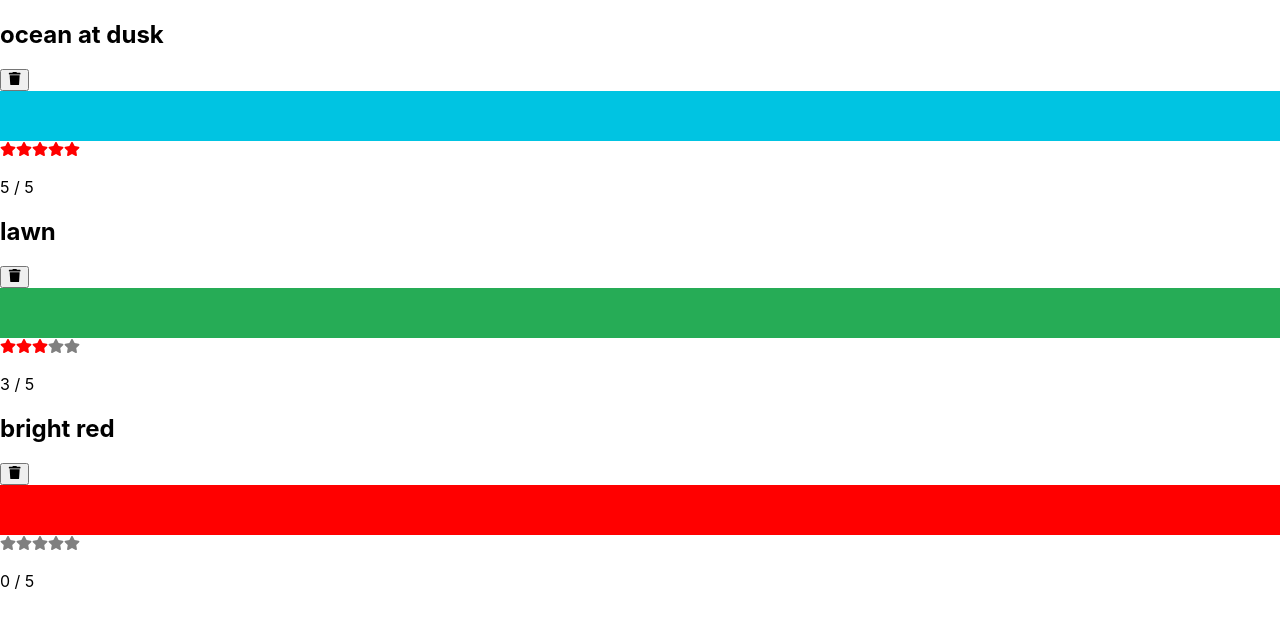
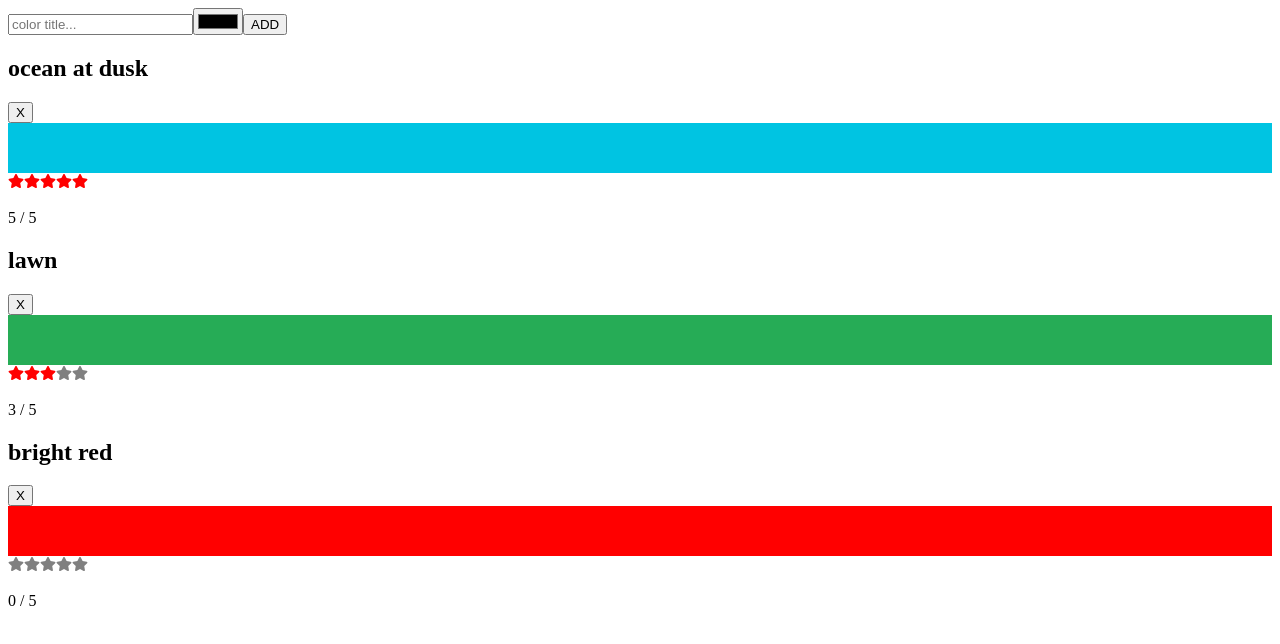
Before and after one commit to jong-k/ecommerce-platform, a React (Create React App) app: page / in a window 1280 px wide. Shown: the top 644 px of the page. Built offline with nearby package versions, Linux system fonts and the light colour scheme.

Commit message:
6.6.4. 콘텍스트와 커스텀 훅

```diff
--- a/package.json
+++ b/package.json
@@ -12,6 +12,7 @@
     "react-dom": "^18.2.0",
     "react-icons": "^4.6.0",
     "react-scripts": "5.0.1",
+    "uuid": "^9.0.0",
     "web-vitals": "^2.1.4"
   },
   "scripts": {
--- a/src/App.js
+++ b/src/App.js
@@ -1,25 +1,13 @@
-import React, { useState } from "react";
-import colorData from "./data/color-data.json";
+import React from "react";
 import ColorList from "./components/ColorList";
+import AddColorForm from "./components/AddColorForm";
 
-// 상태를 App 컴포넌트에만 저장
 const App = () => {
-  const [colors, setColors] = useState(colorData);
-  // 상태를 자식 컴포넌트인 ColorList에 흘려보냄
   return (
-    <ColorList
-      colors={colors}
-      onRateColor={(id, rating) => {
-        const newColors = colors.map((color) => {
-          return color.id === id ? { ...color, rating } : color;
-        });
-        setColors(newColors);
-      }}
-      onRemoveColor={(id) => {
-        const newColors = colors.filter((color) => color.id !== id);
-        setColors(newColors);
-      }}
-    />
+    <>
+      <AddColorForm />
+      <ColorList />
+    </>
   );
 };
 
--- a/src/components/AddColorForm.js
+++ b/src/components/AddColorForm.js
@@ -1,16 +1,17 @@
 // AddColorForm.js
 import React from "react";
-import useInput from "../hooks/useInput";
+import { useInput } from "../hooks/useInput";
+import { useColors } from "./ColorProvider";
 
-const AddColorForm = ({ onNewColor = (f) => f }) => {
+const AddColorForm = () => {
   const [titleProps, resetTitle] = useInput("");
   const [colorProps, resetColor] = useInput("#000000");
+  const { addColor } = useColors();
 
-  // submit event가 발생하면 작동하는 함수
   const submit = (e) => {
     e.preventDefault();
-    onNewColor(titleProps.value, colorProps.value);
-    resetTitle(); // submit 후 값을 빈 문자열로 초기화
+    addColor(titleProps.value, colorProps.value);
+    resetTitle();
     resetColor();
   };
   return (
--- a/src/components/Color.js
+++ b/src/components/Color.js
@@ -1,26 +1,18 @@
 import React from "react";
 import StarRating from "./StarRating";
-import { FaTrash } from "react-icons/fa";
+import { useColors } from "./ColorProvider";
 
 // Color 관련 프로퍼티를 받음 (각 값은 {...color} 형태로 받을 예정
-const Color = ({
-  id,
-  title,
-  color,
-  rating,
-  onRemove = (f) => f,
-  onRate = (f) => f,
-}) => {
+const Color = ({ id, title, color, rating }) => {
+  const { rateColor, removeColor } = useColors();
   return (
     <section>
       <h1>{title}</h1>
-      <button onClick={() => onRemove(id)}>
-        <FaTrash />
-      </button>
+      <button onClick={() => removeColor(id)}>X</button>
       <div style={{ height: 50, backgroundColor: color }} />
       <StarRating
         selectedStars={rating}
-        onRate={(rating) => onRate(id, rating)}
+        onRate={(rating) => rateColor(id, rating)}
       />
     </section>
   );
--- a/src/components/ColorList.js
+++ b/src/components/ColorList.js
@@ -1,22 +1,14 @@
 import React from "react";
 import Color from "./Color";
+import { useColors } from "./ColorProvider";
 
-// props로 App 컴포넌트에서 colors를 전달받음
-const ColorList = ({
-  colors = [],
-  onRemoveColor = (f) => f,
-  onRateColor = (f) => f,
-}) => {
+const ColorList = () => {
+  const { colors } = useColors(); // useContext 훅으로 Context.Consumer에 접근
   if (!colors.length) return <div>표시할 색이 없습니다.</div>;
   return (
     <div>
       {colors.map((color) => (
-        <Color
-          key={color.id}
-          {...color}
-          onRemove={onRemoveColor}
-          onRate={onRateColor}
-        />
+        <Color key={color.id} {...color} />
       ))}
     </div>
   );
--- /dev/null
+++ b/src/components/ColorProvider.js
@@ -0,0 +1,36 @@
+// /components/ColorProvider.js
+import React, { createContext, useContext, useState } from "react";
+import { v4 } from "uuid";
+import colorData from "../data/color-data.json";
+
+const ColorContext = createContext();
+export const useColors = () => useContext(ColorContext);
+
+export const ColorProvider = ({ children }) => {
+  const [colors, setColors] = useState(colorData);
+  // setColors를 provider에 넣는 대신 변경이 필요할 때 작동하는 세부 함수를 정의하고 넣음
+  const addColor = (title, color) => {
+    setColors([
+      ...colors,
+      {
+        id: v4(),
+        rating: 0,
+        title,
+        color,
+      },
+    ]);
+  };
+  const rateColor = (id, rating) => {
+    setColors(
+      colors.map((color) => (color.id === id ? { ...color, rating } : color))
+    );
+  };
+  const removeColor = (id) => {
+    setColors(colors.filter((color) => color.id !== id));
+  };
+  return (
+    <ColorContext.Provider value={{ colors, addColor, rateColor, removeColor }}>
+      {children}
+    </ColorContext.Provider>
+  );
+};
--- a/src/hooks/useInput.js
+++ b/src/hooks/useInput.js
@@ -1,7 +1,7 @@
 // ./hooks/useInput.js
 import { useState } from "react";
 
-const useInput = (initialValue) => {
+export const useInput = (initialValue) => {
   const [value, setValue] = useState(initialValue);
   return [
     // 복사, 붙여넣기 하고 싶었던 props들
@@ -10,5 +10,3 @@ const useInput = (initialValue) => {
     () => setValue(initialValue),
   ];
 };
-
-export default useInput;
--- a/src/index.js
+++ b/src/index.js
@@ -1,17 +1,13 @@
-import React from 'react';
-import ReactDOM from 'react-dom/client';
-import './index.css';
-import App from './App';
-import reportWebVitals from './reportWebVitals';
+// index.js
+import React from "react";
+import { ColorProvider } from "./components/ColorProvider";
+import ReactDOM from "react-dom/client";
+import App from "./App";
 
-const root = ReactDOM.createRoot(document.getElementById('root'));
+const root = ReactDOM.createRoot(document.getElementById("root"));
 root.render(
-  <React.StrictMode>
+  <ColorProvider>
     <App />
-  </React.StrictMode>
+  </ColorProvider>
 );
-
-// If you want to start measuring performance in your app, pass a function
-// to log results (for example: reportWebVitals(console.log))
-// or send to an analytics endpoint. Learn more: https://bit.ly/CRA-vitals
-reportWebVitals();
+// 이제 App의 자식 컴포넌트는 useColors 훅으로부터 colors를 얻을 수 있다
```
